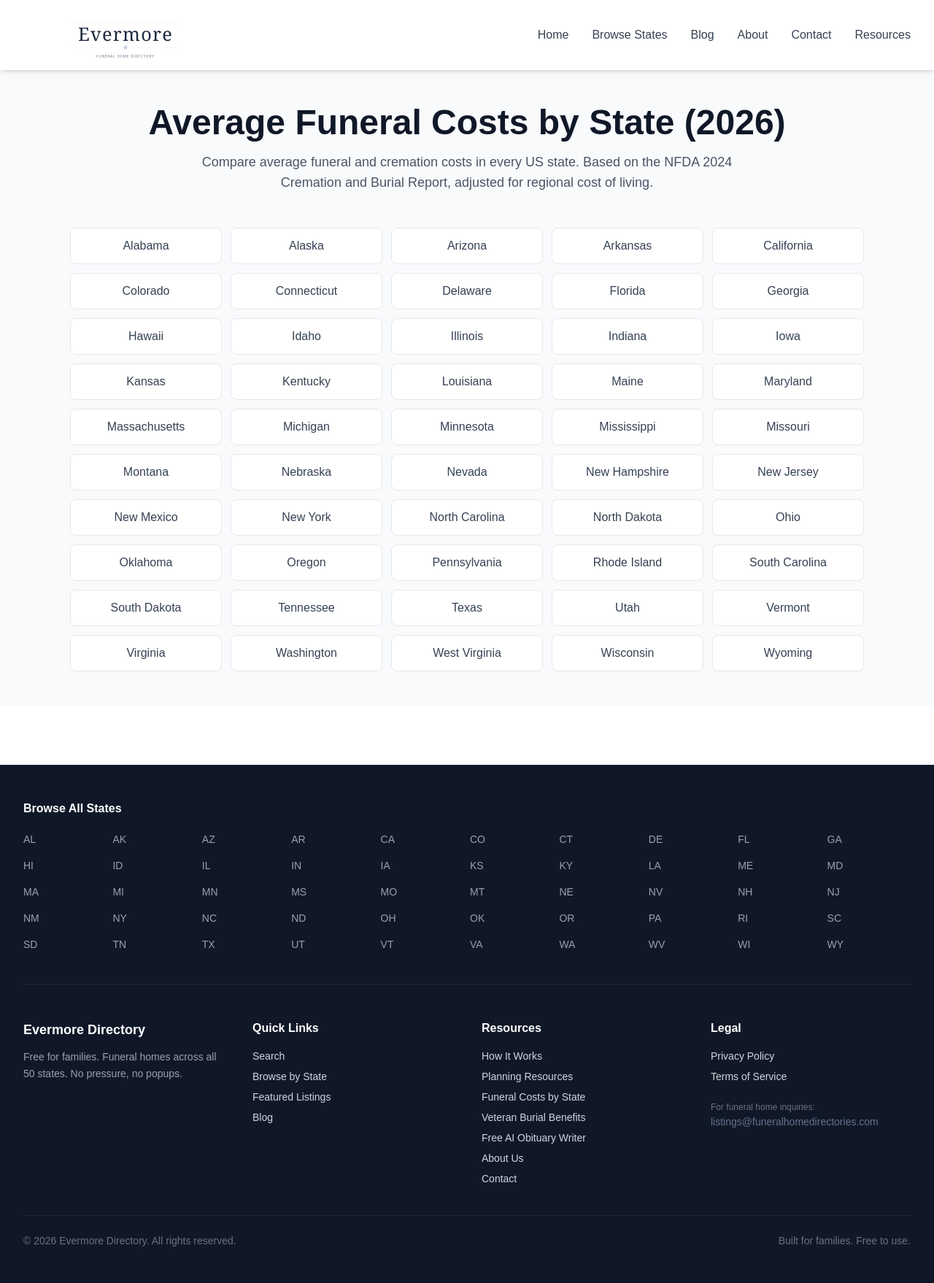
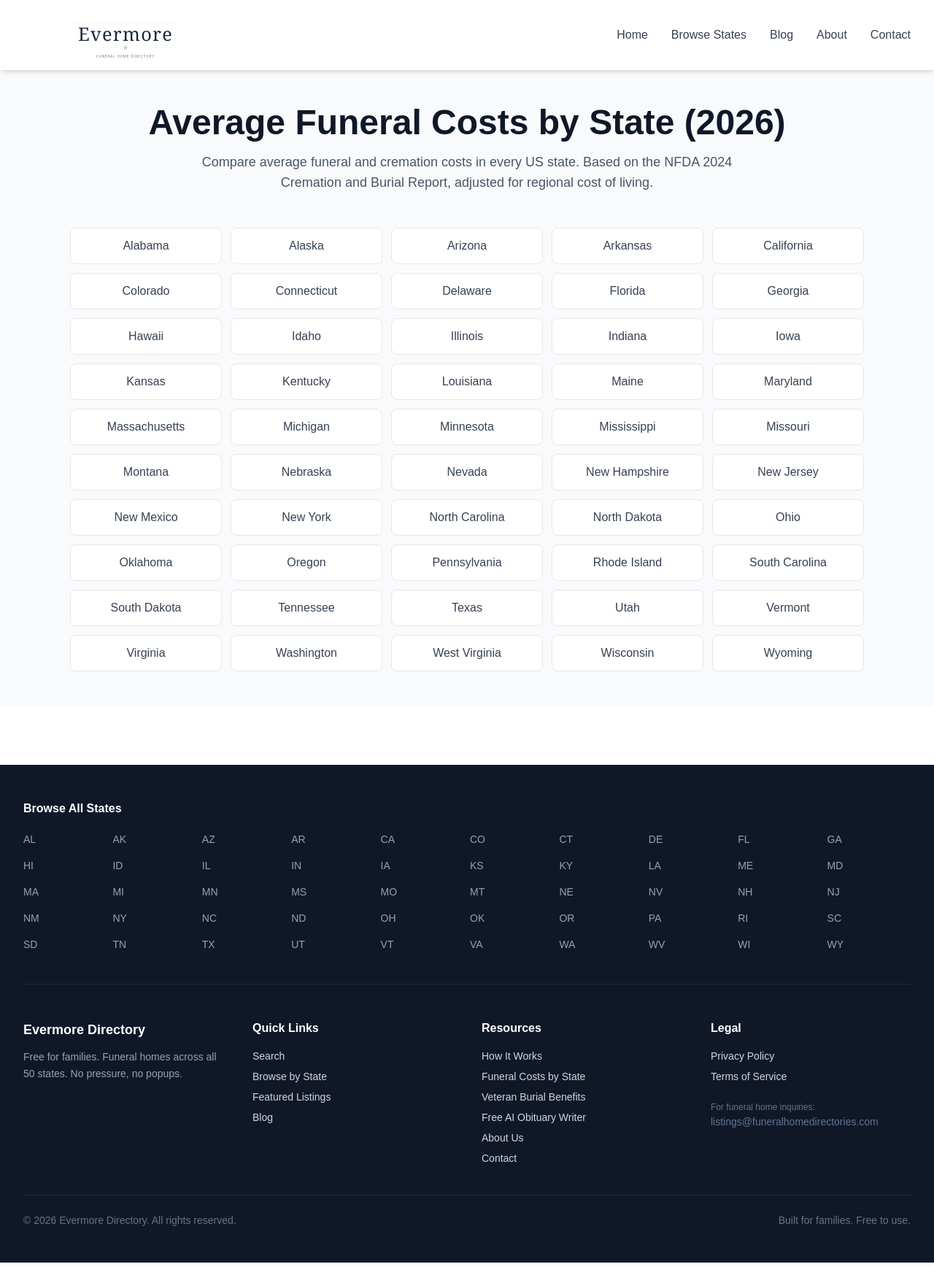
Before and after one commit to tntfeely-spec/evermore-directory, a Next.js app: page /funeral-costs in a window 1280 px wide. Shown: the whole page at 73% size. After the commit the page ends 1730 px from the top, so only its background shows below. Built offline with nearby package versions, Linux system fonts and the light colour scheme.

Commit message:
Remove Resources nav link and Planning Resources footer link
Co-Authored-By: Claude Opus 4.6 (1M context) <noreply@anthropic.com>

```diff
--- a/components/Footer.tsx
+++ b/components/Footer.tsx
@@ -64,7 +64,6 @@ export default function Footer() {
             <h4 className="text-white font-semibold mb-4">Resources</h4>
             <ul className="space-y-2 text-sm">
               <li><Link href="/how-it-works" className="hover:text-white transition-colors">How It Works</Link></li>
-              <li><Link href="/blog" className="hover:text-white transition-colors">Planning Resources</Link></li>
               <li><Link href="/funeral-costs" className="hover:text-white transition-colors">Funeral Costs by State</Link></li>
               <li><Link href="/veteran-burial-benefits" className="hover:text-white transition-colors">Veteran Burial Benefits</Link></li>
               <li><Link href="/blog/how-to-write-an-obituary" className="hover:text-white transition-colors">Free AI Obituary Writer</Link></li>
--- a/components/Navigation.tsx
+++ b/components/Navigation.tsx
@@ -29,7 +29,6 @@ export default function Navigation() {
             <Link href="/blog" className="text-gray-700 hover:text-slate-600 font-medium transition-colors">Blog</Link>
             <Link href="/about" className="text-gray-700 hover:text-slate-600 font-medium transition-colors">About</Link>
             <Link href="/contact" className="text-gray-700 hover:text-slate-600 font-medium transition-colors">Contact</Link>
-            <Link href="/blog" className="text-gray-700 hover:text-slate-600 font-medium transition-colors">Resources</Link>
           </div>
 
           {/* Mobile Menu Button */}
@@ -94,13 +93,6 @@ export default function Navigation() {
             >
               Contact
             </Link>
-            <Link
-              href="/blog"
-              onClick={() => setMobileOpen(false)}
-              className="block px-3 py-2 rounded-md text-gray-700 hover:text-slate-600 hover:bg-gray-50 font-medium transition-colors"
-            >
-              Resources
-            </Link>
           </div>
         </div>
       )}
```
